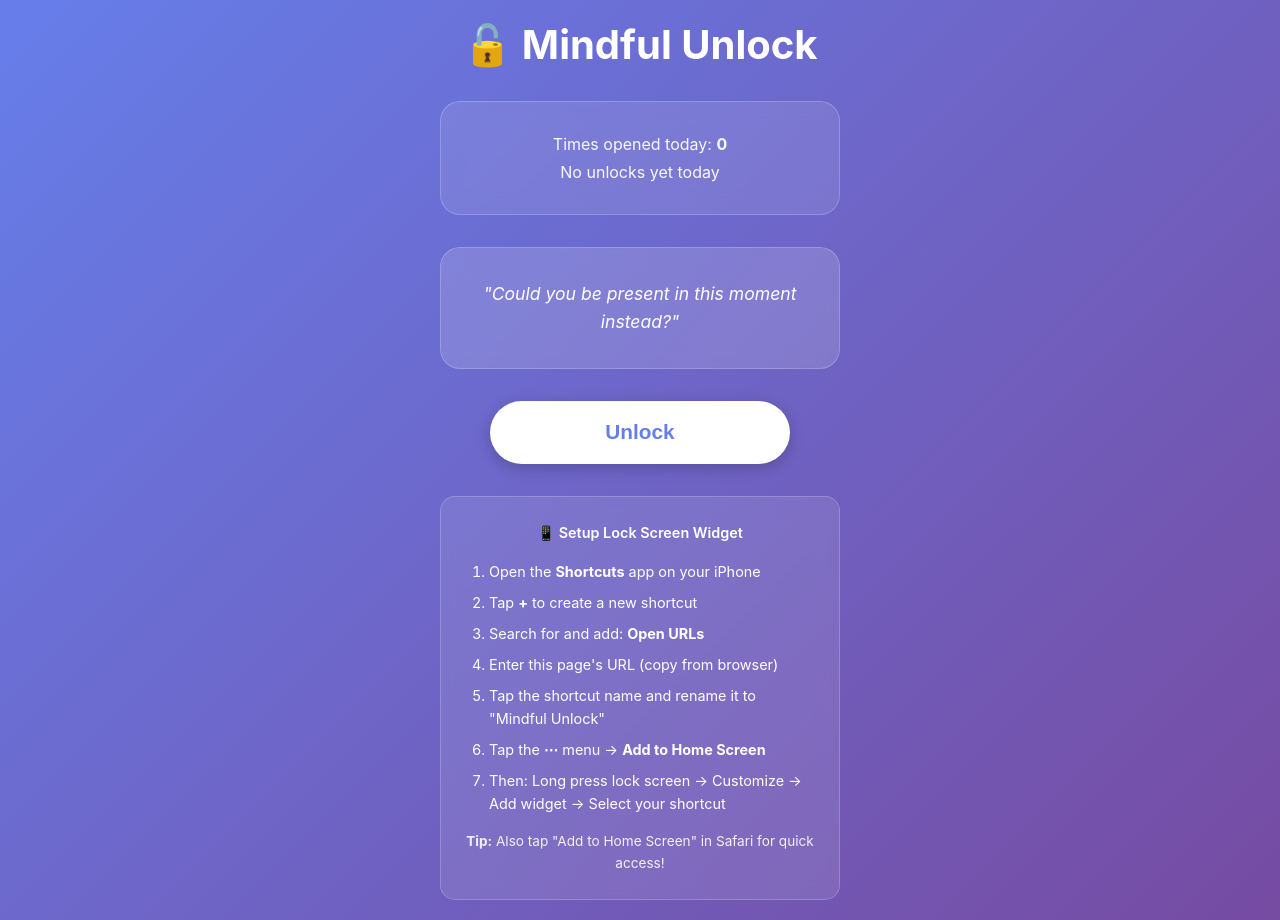
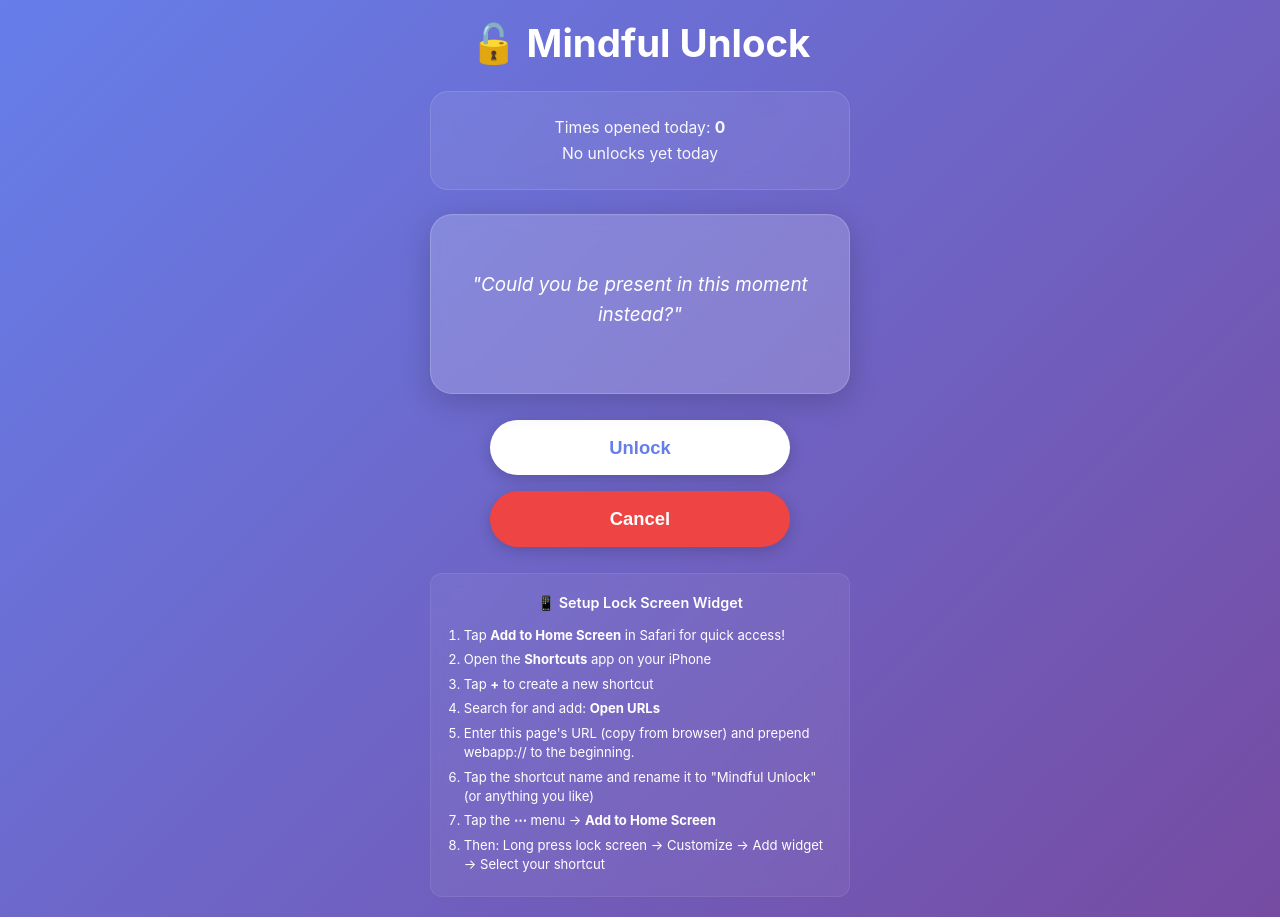
Before and after one commit to marton-bod/mindful_unlock, a plain HTML site: page index.html in a window 1280 px wide. Both pictures are taken after a click on the heading "📱 Setup Lock Screen Widget". Drawn offline with Linux system fonts and the light colour scheme.

Commit message:
Enlarge quotes area and draw attention to it

```diff
--- a/app.js
+++ b/app.js
@@ -27,7 +27,7 @@ const quoteEl = document.getElementById('quote');
 function init() {
     checkAndResetDaily();
     updateDisplay();
-    displayRandomQuote();
+    displayRandomQuote(true);
 }
 
 // Check if we need to reset daily counter
@@ -73,8 +73,8 @@ function getTimeAgo(date) {
     return `${days} day${days > 1 ? 's' : ''}`;
 }
 
-// Display random quote
-function displayRandomQuote() {
+// Display random quote with animation
+function displayRandomQuote(isInitial = false) {
     const lastQuote = localStorage.getItem('lastQuote');
     let quote;
 
@@ -83,7 +83,25 @@ function displayRandomQuote() {
     } while (quote === lastQuote && quotes.length > 1);
 
     localStorage.setItem('lastQuote', quote);
-    quoteEl.textContent = `"${quote}"`;
+
+    // wrap in span so we can animate inner text
+    const textSpan = document.createElement('span');
+    textSpan.className = 'quote-text';
+    textSpan.textContent = `"${quote}"`;
+
+    // replace content
+    quoteEl.innerHTML = '';
+    quoteEl.appendChild(textSpan);
+
+    // if not initial load, pop the quote to attract attention
+    if (!isInitial) {
+        // force reflow then add pop class to retrigger animation
+        void textSpan.offsetWidth;
+        textSpan.classList.add('pop');
+
+        // remove pop class after animation so it can fire again later
+        setTimeout(() => textSpan.classList.remove('pop'), 450);
+    }
 }
 
 // Start countdown
@@ -129,7 +147,6 @@ function finishUnlock() {
     // Reset UI
     unlockBtn.classList.remove('hidden');
     cancelBtn.classList.add('hidden');
-    countdownDisplay.classList.add('hidden');
 
     // Show completion message briefly
     countdownDisplay.textContent = '✓ Unlocked';
--- a/index.html
+++ b/index.html
@@ -1,18 +1,18 @@
 <!DOCTYPE html>
 <html lang="en">
 <head>
-    <meta charset="UTF-8">
-    <meta name="viewport" content="width=device-width, initial-scale=1.0">
-    <meta name="description" content="A mindful pause before unlocking your phone">
-    <meta name="theme-color" content="#667eea">
-    <meta name="mobile-web-app-capable" content="yes">
-    <meta name="apple-mobile-web-app-status-bar-style" content="default">
-    <meta name="apple-mobile-web-app-title" content="Mindful Unlock">
+    <meta charset="UTF-8" />
+    <meta name="viewport" content="width=device-width, initial-scale=1.0"/>
+    <meta name="description" content="A mindful pause before unlocking your phone" />
+    <meta name="theme-color" content="#667eea" />
+    <meta name="mobile-web-app-capable" content="yes" />
+    <meta name="apple-mobile-web-app-status-bar-style" content="default" />
+    <meta name="apple-mobile-web-app-title" content="Mindful Unlock" />
     <title>Mindful Unlock</title>
-    <link rel="manifest" href="manifest.json">
-    <link rel="icon" type="image/png" sizes="192x192" href="icon-192.png">
-    <link rel="apple-touch-icon" href="icon-192.png">
-    <link rel="stylesheet" href="styles.css">
+    <link rel="manifest" href="manifest.json" />
+    <link rel="icon" type="image/png" sizes="192x192" href="icon-192.png" />
+    <link rel="apple-touch-icon" href="icon-192.png" />
+    <link rel="stylesheet" href="styles.css" />
 </head>
 <body>
     <div class="container">
@@ -23,27 +23,29 @@
             <div class="stat" id="last-unlock-text">No unlocks yet today</div>
         </div>
 
-        <div class="quote" id="quote">
-            "What is something better you could do now with your precious time?"
+        <!-- bigger, attention-focused quote box -->
+        <div class="quote" id="quote" aria-live="polite">
+            <span class="quote-text">"What is something better you could do now with your precious time?"</span>
         </div>
 
-        <div id="countdown-display" class="countdown hidden"></div>
+        <div id="countdown-display" class="countdown hidden" role="status" aria-hidden="true"></div>
 
         <button id="unlock-btn">Unlock</button>
         <button id="cancel-btn" class="cancel hidden">Cancel</button>
 
+        <!-- setup instructions moved visually lower and made smaller -->
         <details class="setup-instructions">
             <summary>📱 Setup Lock Screen Widget</summary>
             <ol>
+                <li>Tap <strong>Add to Home Screen</strong> in Safari for quick access!</li>
                 <li>Open the <strong>Shortcuts</strong> app on your iPhone</li>
                 <li>Tap <strong>+</strong> to create a new shortcut</li>
                 <li>Search for and add: <strong>Open URLs</strong></li>
-                <li>Enter this page's URL (copy from browser)</li>
-                <li>Tap the shortcut name and rename it to "Mindful Unlock"</li>
+                <li>Enter this page's URL (copy from browser) and prepend webapp:// to the beginning.</li>
+                <li>Tap the shortcut name and rename it to "Mindful Unlock" (or anything you like)</li>
                 <li>Tap the <strong>⋯</strong> menu → <strong>Add to Home Screen</strong></li>
                 <li>Then: Long press lock screen → Customize → Add widget → Select your shortcut</li>
             </ol>
-            <p><strong>Tip:</strong> Also tap "Add to Home Screen" in Safari for quick access!</p>
         </details>
     </div>
 
--- a/styles.css
+++ b/styles.css
@@ -16,78 +16,108 @@ body {
 }
 
 .container {
-    max-width: 400px;
+    max-width: 420px;
     width: 100%;
     text-align: center;
 }
 
 h1 {
-    font-size: 2.5rem;
-    margin-bottom: 2rem;
+    font-size: 2.4rem;
+    margin-bottom: 1.5rem;
     font-weight: 700;
 }
 
+/* small stats card - unchanged mostly */
 .stats {
-    background: rgba(255, 255, 255, 0.1);
+    background: rgba(255, 255, 255, 0.08);
     backdrop-filter: blur(10px);
-    border-radius: 20px;
-    padding: 1.5rem;
-    margin-bottom: 2rem;
-    border: 1px solid rgba(255, 255, 255, 0.2);
+    border-radius: 18px;
+    padding: 1.25rem;
+    margin-bottom: 1.5rem;
+    border: 1px solid rgba(255, 255, 255, 0.12);
 }
 
 .stat {
-    margin: 0.5rem 0;
-    font-size: 1rem;
+    margin: 0.4rem 0;
+    font-size: 0.98rem;
     opacity: 0.95;
 }
 
+/* QUOTE: larger, more airy, subtle glow + float animation to draw attention */
 .quote {
-    background: rgba(255, 255, 255, 0.15);
+    background: rgba(255, 255, 255, 0.18);
     backdrop-filter: blur(10px);
-    border-radius: 20px;
-    padding: 2rem;
-    margin-bottom: 2rem;
+    border-radius: 22px;
+    padding: 2.2rem 1.4rem;
+    margin-bottom: 1.6rem;
     font-style: italic;
-    font-size: 1.1rem;
+    font-size: 1.18rem;
     line-height: 1.6;
-    min-height: 120px;
+    min-height: 180px;
     display: flex;
     align-items: center;
     justify-content: center;
-    border: 1px solid rgba(255, 255, 255, 0.2);
+    border: 1px solid rgba(255, 255, 255, 0.18);
+    box-shadow: 0 8px 30px rgba(0,0,0,0.18), inset 0 1px 0 rgba(255,255,255,0.03);
+    transition: transform 300ms ease, box-shadow 300ms ease;
 }
 
+/* inner quote text animates slowly */
+.quote .quote-text {
+    display: inline-block;
+    padding: 0 6px;
+    transform-origin: center;
+    animation: float 6s ease-in-out infinite;
+}
+
+/* small pop when new quote appears */
+.quote .pop {
+    animation: pop 360ms cubic-bezier(.2,.9,.3,1);
+}
+
+/* button and countdown unchanged */
 .countdown {
     font-size: 3rem;
     font-weight: 700;
-    margin: 2rem 0;
+    margin: 1.6rem 0;
     animation: pulse 1s ease-in-out infinite;
 }
 
 @keyframes pulse {
     0%, 100% { opacity: 1; transform: scale(1); }
-    50% { opacity: 0.8; transform: scale(1.05); }
+    50% { opacity: 0.85; transform: scale(1.02); }
+}
+
+@keyframes float {
+    0% { transform: translateY(0); }
+    50% { transform: translateY(-6px); }
+    100% { transform: translateY(0); }
+}
+
+@keyframes pop {
+    0% { transform: scale(0.96) translateY(6px); opacity: 0; }
+    60% { transform: scale(1.03) translateY(-2px); opacity: 1; }
+    100% { transform: scale(1) translateY(0); opacity: 1; }
 }
 
 button {
     background: white;
     color: #667eea;
     border: none;
-    padding: 1.2rem 3rem;
-    font-size: 1.3rem;
+    padding: 1.05rem 2.2rem;
+    font-size: 1.15rem;
     font-weight: 600;
     border-radius: 50px;
     cursor: pointer;
-    transition: all 0.3s ease;
-    box-shadow: 0 4px 15px rgba(0, 0, 0, 0.2);
+    transition: all 0.25s ease;
+    box-shadow: 0 4px 15px rgba(0, 0, 0, 0.18);
     width: 100%;
     max-width: 300px;
 }
 
 button:hover {
     transform: translateY(-2px);
-    box-shadow: 0 6px 20px rgba(0, 0, 0, 0.3);
+    box-shadow: 0 6px 20px rgba(0, 0, 0, 0.28);
 }
 
 button:active {
@@ -100,48 +130,57 @@ button.cancel {
     margin-top: 1rem;
 }
 
+/* setup instructions: smaller, lighter, less visual weight; kept at bottom of container */
 .setup-instructions {
-    background: rgba(255, 255, 255, 0.1);
-    backdrop-filter: blur(10px);
-    border-radius: 15px;
-    padding: 1.5rem;
-    margin-top: 2rem;
+    background: rgba(255, 255, 255, 0.06);
+    backdrop-filter: blur(8px);
+    border-radius: 12px;
+    padding: 0.85rem;
+    margin-top: 1.6rem;
     text-align: left;
-    font-size: 0.9rem;
-    line-height: 1.6;
-    border: 1px solid rgba(255, 255, 255, 0.2);
+    font-size: 0.82rem;
+    line-height: 1.45;
+    border: 1px solid rgba(255, 255, 255, 0.08);
 }
 
+/* summary styling made more compact */
 .setup-instructions summary {
     cursor: pointer;
     font-weight: 600;
     text-align: center;
-    margin-bottom: 1rem;
+    margin-bottom: 0.5rem;
     list-style: none;
+    font-size: 0.9rem;
+    padding: 0.3rem 0;
 }
 
+/* hide default marker */
 .setup-instructions summary::-webkit-details-marker {
     display: none;
 }
 
 .setup-instructions ol {
-    padding-left: 1.5rem;
-    margin-bottom: 1rem;
+    padding-left: 1.2rem;
+    margin-bottom: 0.5rem;
 }
 
 .setup-instructions li {
-    margin: 0.5rem 0;
+    margin: 0.35rem 0;
 }
 
+/* smaller tip text */
 .setup-instructions p {
-    margin-top: 1rem;
-    font-size: 0.85rem;
-    opacity: 0.9;
+    margin-top: 0.6rem;
+    font-size: 0.78rem;
+    opacity: 0.92;
     text-align: center;
 }
 
-.hidden {
-    display: none;
+/* accessibility: respect reduced motion */
+@media (prefers-reduced-motion: reduce) {
+    .quote .quote-text { animation: none; }
+    .quote .pop { animation: none; }
+    .countdown { animation: none; }
 }
 
 /* iOS-specific adjustments */
```
